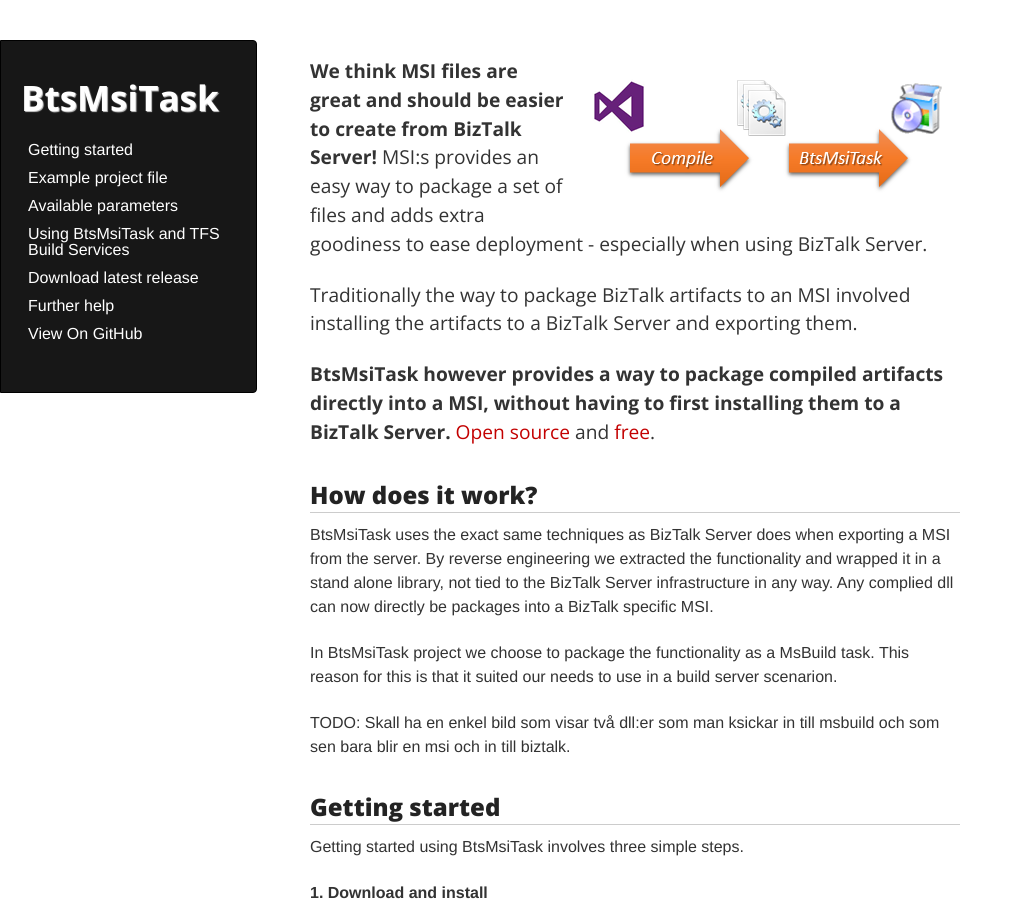
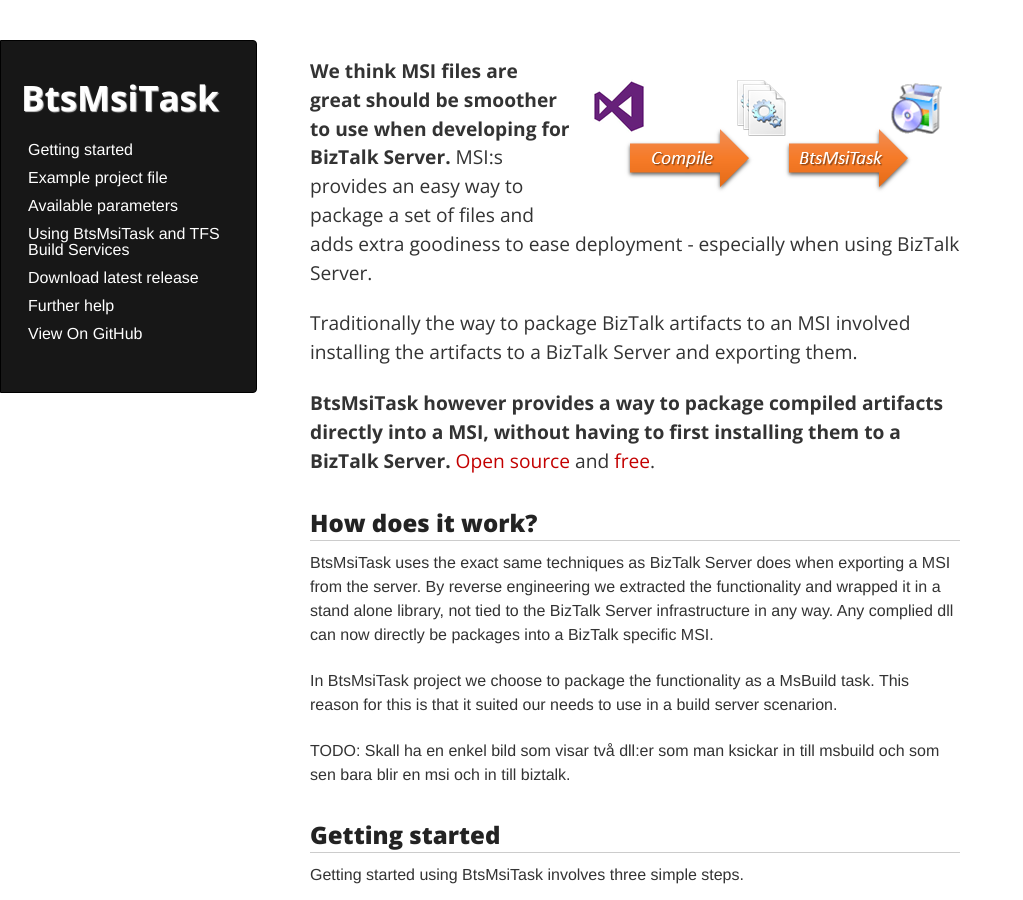
Before and after one commit to riha/BtsMsiTask, a Jekyll site: the page built from index.md, in a window 1280 px wide and 900 px high. Shown: the whole window, without its empty margins (0-1023 px from the left). Built offline with Jekyll 4.4.1, drawn with Linux system fonts in a browser that asks for light colours.

Commit message:
Minor text change

```diff
--- a/index.md
+++ b/index.md
@@ -4,7 +4,7 @@
 
 <img style="float: right;padding:30px 10px 10px 10px;" src="assets/direct.png" />
 
-<p class="abstract"><strong>We think MSI files are great and should be easier to create from BizTalk Server!</strong> MSI:s provides an easy way to package a set of files and adds extra goodiness to ease deployment - especially when using BizTalk Server.</p>
+<p class="abstract"><strong>We think MSI files are great should be smoother to use when developing for BizTalk Server.</strong> MSI:s provides an easy way to package a set of files and adds extra goodiness to ease deployment - especially when using BizTalk Server.</p>
 
 <p class="abstract">Traditionally the way to package BizTalk artifacts to an MSI involved installing the artifacts to a BizTalk Server and exporting them.</p>
 <p class="abstract"><strong>BtsMsiTask however provides a way to package compiled artifacts directly into a MSI, without having to first installing them to a BizTalk Server.</strong> <a href="https://github.com/riha/BtsMsiTask">Open source</a> and <a href="{{ site.latest_download }}">free</a>.</p>
```
